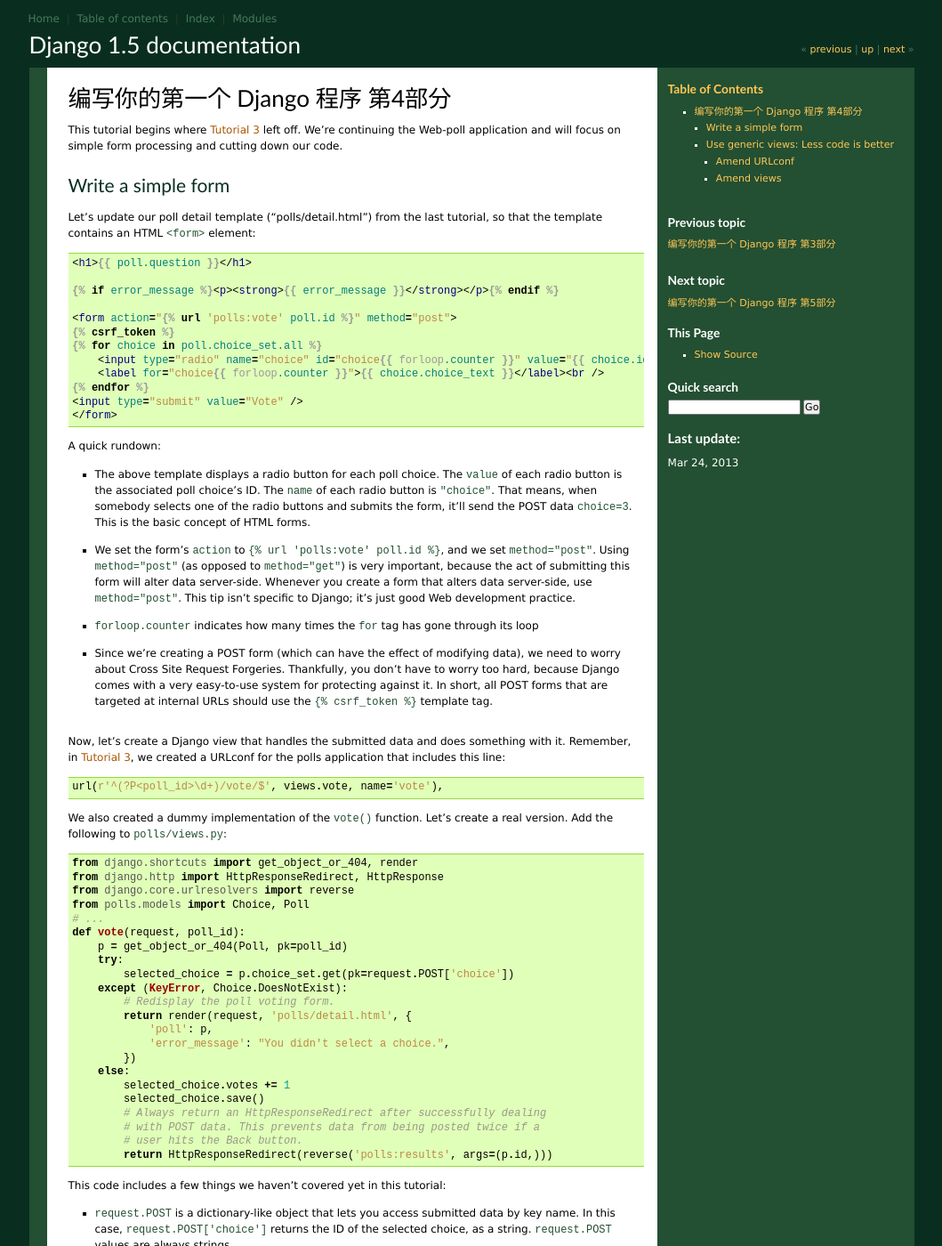
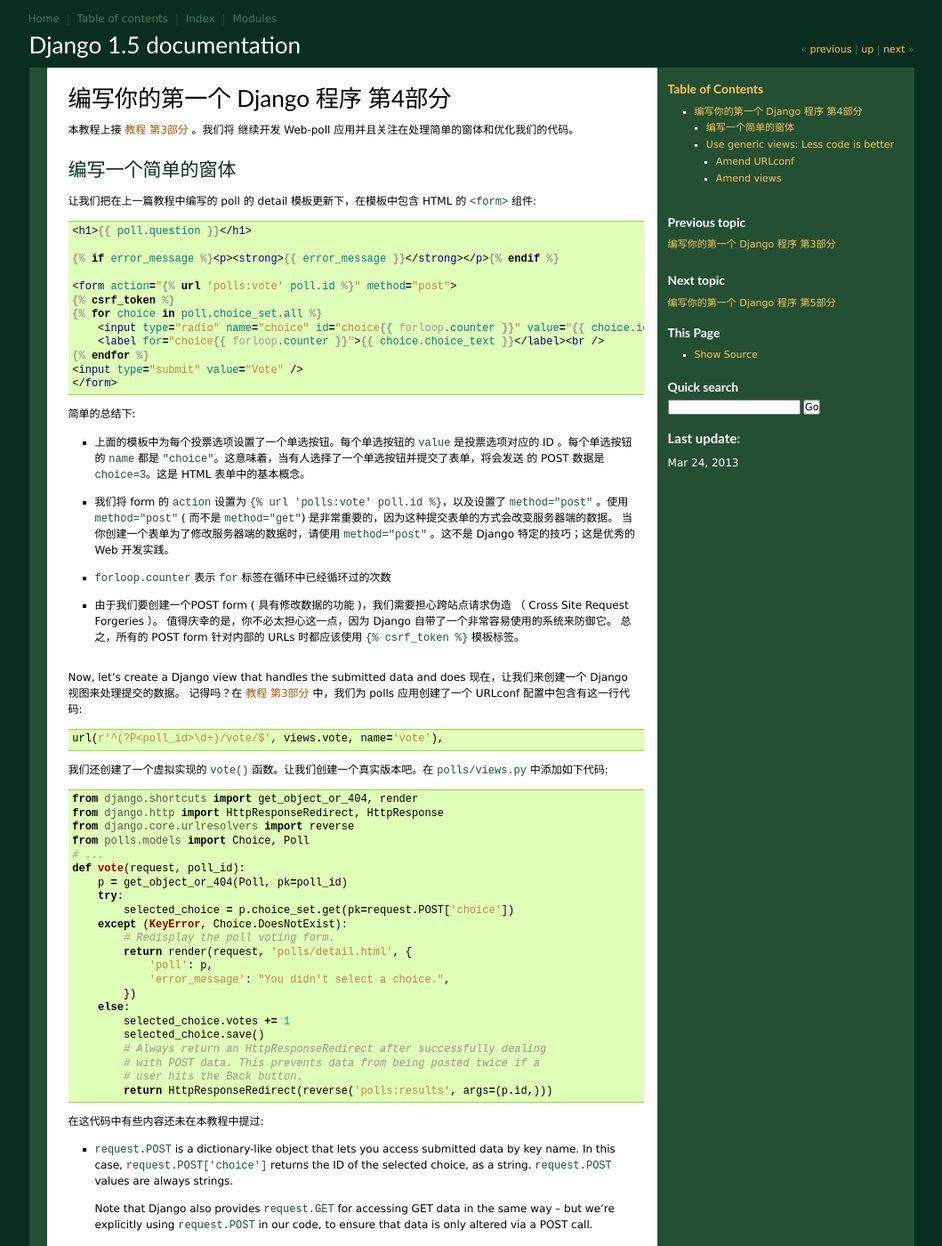
Before and after one commit to yourtion/Django-Chinese-Docs, a Sphinx documentation site: the page built from docs/intro/tutorial04.txt, in a window 1280 px wide and 1400 px high. Shown: the whole window at 89% size, without its empty margins (110-1169 px from the left). Built offline with Sphinx 7.4.7, drawn with Linux system fonts in a browser that asks for light colours; cross-references to code outside the pages are shown as plain code.

Commit message:
开发翻译第4部分

```diff
--- a/docs/intro/tutorial04.txt
+++ b/docs/intro/tutorial04.txt
@@ -2,15 +2,14 @@
 编写你的第一个 Django 程序 第4部分
 =====================================
 
-This tutorial begins where :doc:`Tutorial 3 </intro/tutorial03>` left off. We're
-continuing the Web-poll application and will focus on simple form processing and
-cutting down our code.
+本教程上接 :doc:`教程 第3部分 </intro/tutorial03>` 。我们将
+继续开发 Web-poll 应用并且关注在处理简单的窗体和优化我们的代码。
 
-Write a simple form
+编写一个简单的窗体
 ===================
 
-Let's update our poll detail template ("polls/detail.html") from the last
-tutorial, so that the template contains an HTML ``<form>`` element:
+让我们把在上一篇教程中编写的 poll 的 detail 模板更新下，在模板中包含 HTML 的 ``<form>``
+组件:
 
 .. code-block:: html+django
 
@@ -27,39 +26,35 @@ tutorial, so that the template contains an HTML ``<form>`` element:
     <input type="submit" value="Vote" />
     </form>
 
-A quick rundown:
+简单的总结下:
 
-* The above template displays a radio button for each poll choice. The
-  ``value`` of each radio button is the associated poll choice's ID. The
-  ``name`` of each radio button is ``"choice"``. That means, when somebody
-  selects one of the radio buttons and submits the form, it'll send the
-  POST data ``choice=3``. This is the basic concept of HTML forms.
+* 上面的模板中为每个投票选项设置了一个单选按钮。每个单选按钮的
+  ``value`` 是投票选项对应的 ID 。每个单选按钮的
+  ``name`` 都是 ``"choice"``。这意味着，当有人选择了一个单选按钮并提交了表单，将会发送
+  的 POST 数据是 ``choice=3``。这是 HTML 表单中的基本概念。
 
-* We set the form's ``action`` to ``{% url 'polls:vote' poll.id %}``, and we
-  set ``method="post"``. Using ``method="post"`` (as opposed to
-  ``method="get"``) is very important, because the act of submitting this
-  form will alter data server-side. Whenever you create a form that alters
-  data server-side, use ``method="post"``. This tip isn't specific to
-  Django; it's just good Web development practice.
+* 我们将 form 的 ``action`` 设置为 ``{% url 'polls:vote' poll.id %}``，以及设置了
+  ``method="post"`` 。使用 ``method="post"`` ( 而不是 ``method="get"``) 是非常重要的，因为这种提交表单的方式会改变服务器端的数据。
+  当你创建一个表单为了修改服务器端的数据时，请使用
+  ``method="post"`` 。这不是 Django 特定的技巧；这是优秀的 Web 开发实践。
 
-* ``forloop.counter`` indicates how many times the :ttag:`for` tag has gone
-  through its loop
+* ``forloop.counter`` 表示 :ttag:`for` 标签在循环中已经循环过的次数
 
-* Since we're creating a POST form (which can have the effect of modifying
-  data), we need to worry about Cross Site Request Forgeries.
-  Thankfully, you don't have to worry too hard, because Django comes with
-  a very easy-to-use system for protecting against it. In short, all POST
-  forms that are targeted at internal URLs should use the
-  :ttag:`{% csrf_token %}<csrf_token>` template tag.
+* 由于我们要创建一个POST form ( 具有修改数据的功能
+  )，我们需要担心跨站点请求伪造 （ Cross Site Request Forgeries ）。
+  值得庆幸的是，你不必太担心这一点，因为 Django 自带了一个非常容易使用的系统来防御它。
+  总之，所有的 POST form 针对内部的 URLs 时都应该使用
+  :ttag:`{% csrf_token %}<csrf_token>` 模板标签。
 
 Now, let's create a Django view that handles the submitted data and does
-something with it. Remember, in :doc:`Tutorial 3 </intro/tutorial03>`, we
-created a URLconf for the polls application that includes this line::
+现在，让我们来创建一个 Django 视图来处理提交的数据。
+记得吗？在 :doc:`教程 第3部分 </intro/tutorial03>` 中，我们为 polls 应用创建了一个
+URLconf 配置中包含有这一行代码::
 
     url(r'^(?P<poll_id>\d+)/vote/$', views.vote, name='vote'),
 
-We also created a dummy implementation of the ``vote()`` function. Let's
-create a real version. Add the following to ``polls/views.py``::
+我们还创建了一个虚拟实现的 ``vote()`` 函数。让我们创建一个真实版本吧。在
+``polls/views.py`` 中添加如下代码::
 
     from django.shortcuts import get_object_or_404, render
     from django.http import HttpResponseRedirect, HttpResponse
@@ -84,7 +79,7 @@ create a real version. Add the following to ``polls/views.py``::
             # user hits the Back button.
             return HttpResponseRedirect(reverse('polls:results', args=(p.id,)))
 
-This code includes a few things we haven't covered yet in this tutorial:
+在这代码中有些内容还未在本教程中提过:
 
 * :attr:`request.POST <django.http.HttpRequest.POST>` is a dictionary-like
   object that lets you access submitted data by key name. In this case,
```
